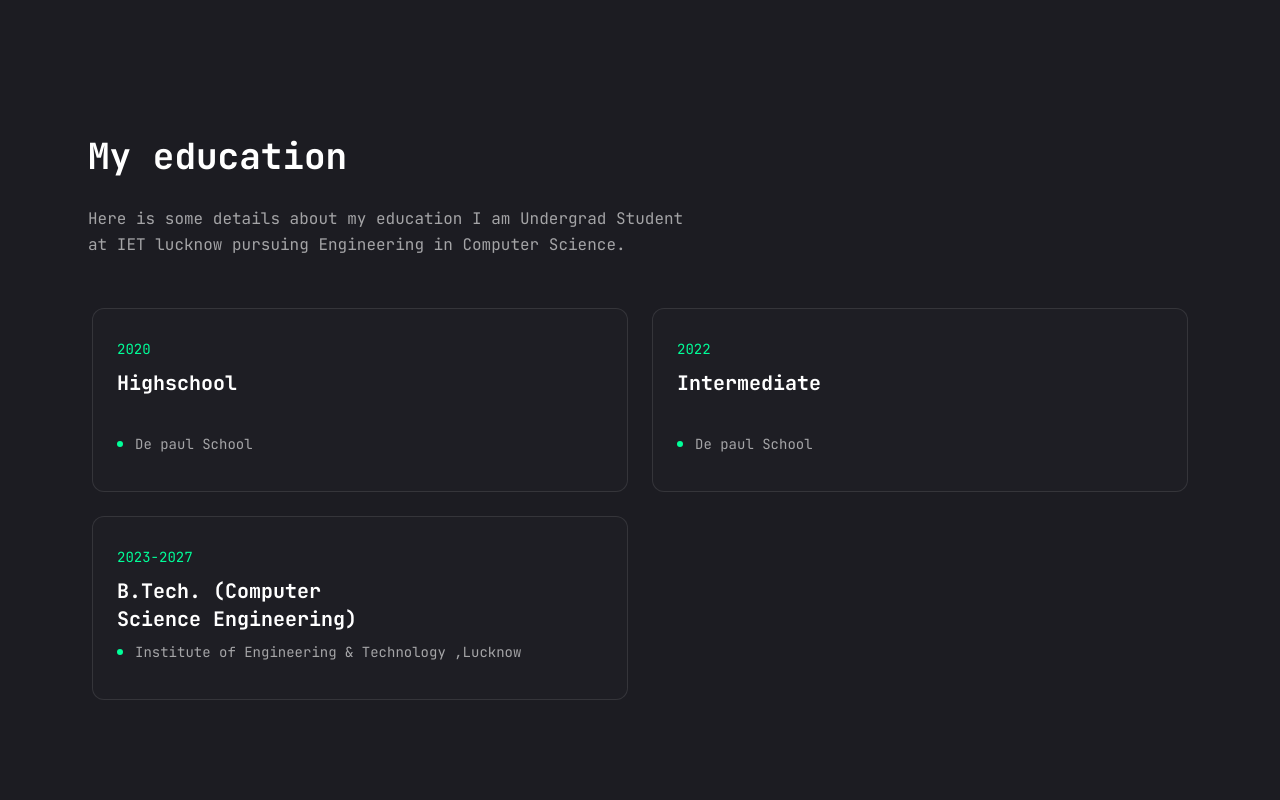
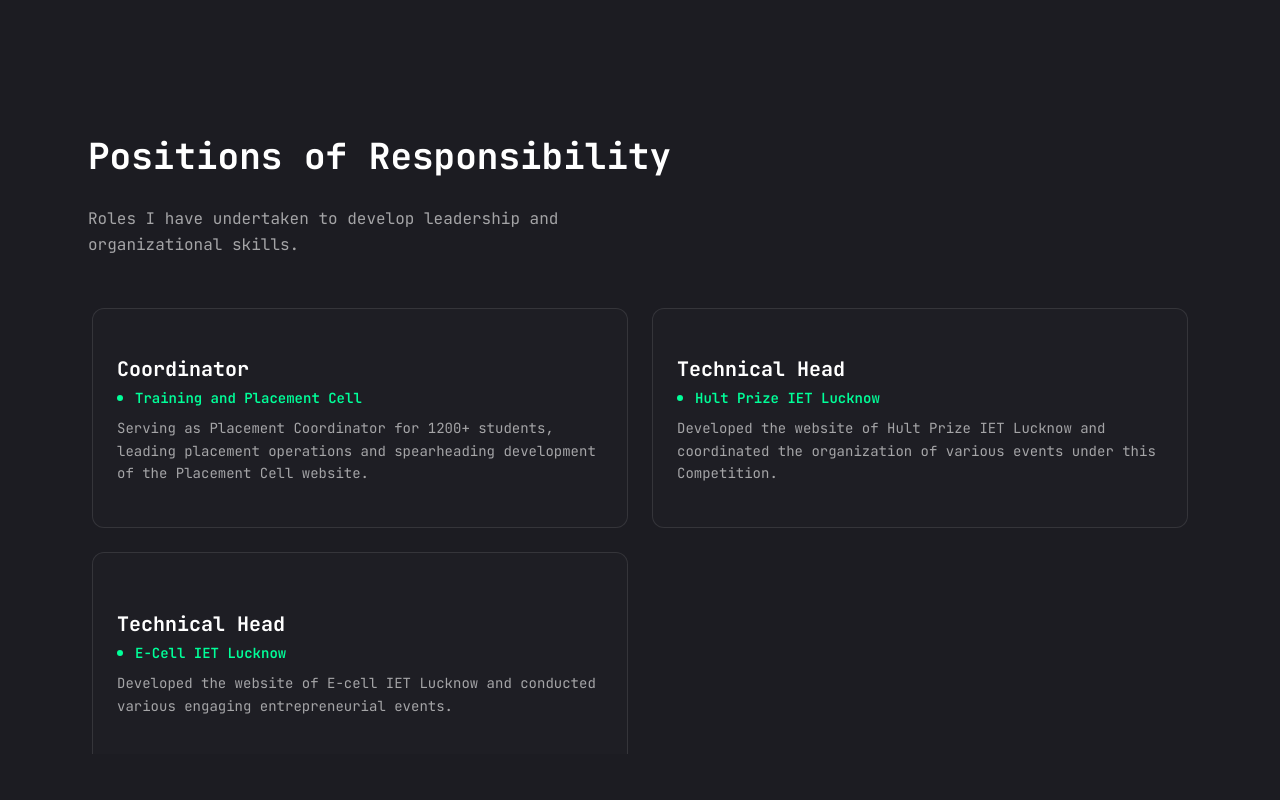
Before and after one commit to ShivanshKaushik007/Shivansh, a Next.js app: page / in a window 1280 px wide. Shown: the part 1680-2480 px from the top of the page. Built offline with nearby package versions, Linux system fonts and the light colour scheme.

Commit message:
positions add

```diff
--- a/components/sections/Resume.jsx
+++ b/components/sections/Resume.jsx
@@ -1,6 +1,7 @@
 "use client";
 import { motion } from "framer-motion";
 import Experience from "./resume/Experience";
+import Positions from "./resume/Positions";
 import Education from "./resume/Education";
 import Skills from "./resume/Skills";
 import About from "./resume/About";
@@ -22,6 +23,10 @@ const Resume = () => {
         </div>
 
         <div className="w-full">
+          <Positions />
+        </div>
+
+        <div className="w-full">
           <Education />
         </div>
 
--- /dev/null
+++ b/components/sections/resume/Positions.jsx
@@ -0,0 +1,69 @@
+import { ScrollArea } from "@/components/ui/scroll-area";
+import SpotlightCard from "@/components/ui/SpotlightCard";
+
+const positions = {
+  title: "Positions of Responsibility",
+  description:
+    "Roles I have undertaken to develop leadership and organizational skills.",
+  items: [
+    {
+      organization: "Training and Placement Cell",
+      position: "Coordinator",
+      description:
+        "Serving as Placement Coordinator for 1200+ students, leading placement operations and spearheading development of the Placement Cell website.",
+    },
+    {
+      organization: "Hult Prize IET Lucknow",
+      position: "Technical Head",
+      description:
+        "Developed the website of Hult Prize IET Lucknow and coordinated the organization of various events under this Competition.",
+    },
+    {
+      organization: "E-Cell IET Lucknow",
+      position: "Technical Head",
+      description:
+        "Developed the website of E-cell IET Lucknow and conducted various engaging entrepreneurial events.",
+    },
+  ],
+};
+
+const Positions = () => {
+  return (
+    <div className="flex flex-col gap-[30px] text-center xl:text-left">
+      <h3 className="text-4xl font-bold">{positions.title}</h3>
+      <p className="max-w-[600px] text-white/60 mx-auto xl:mx-0 leading-relaxed mb-4">
+        {positions.description}
+      </p>
+      <ScrollArea className="h-[450px]">
+        <ul className="grid grid-cols-1 lg:grid-cols-2 gap-6 p-1">
+          {positions.items.map((item, index) => {
+            return (
+              <li key={index}>
+                <SpotlightCard
+                  className="p-6 h-auto min-h-[220px] rounded-xl flex flex-col justify-center items-center lg:items-start gap-1 transition-all duration-300 hover:scale-[1.02]"
+                  spotlightColor="rgba(0, 255, 153, 0.08)"
+                  borderColor="rgba(0, 255, 153, 0.2)"
+                >
+                  <h3 className="text-xl font-bold text-center lg:text-left text-white mt-1">
+                    {item.position}
+                  </h3>
+                  <div className="flex items-center gap-3 mt-2 mb-3">
+                    <span className="w-[6px] h-[6px] rounded-full bg-accent"></span>
+                    <p className="text-accent text-sm leading-none font-semibold">
+                      {item.organization}
+                    </p>
+                  </div>
+                  <p className="text-white/60 text-sm leading-relaxed text-center lg:text-left">
+                    {item.description}
+                  </p>
+                </SpotlightCard>
+              </li>
+            );
+          })}
+        </ul>
+      </ScrollArea>
+    </div>
+  );
+};
+
+export default Positions;
```
